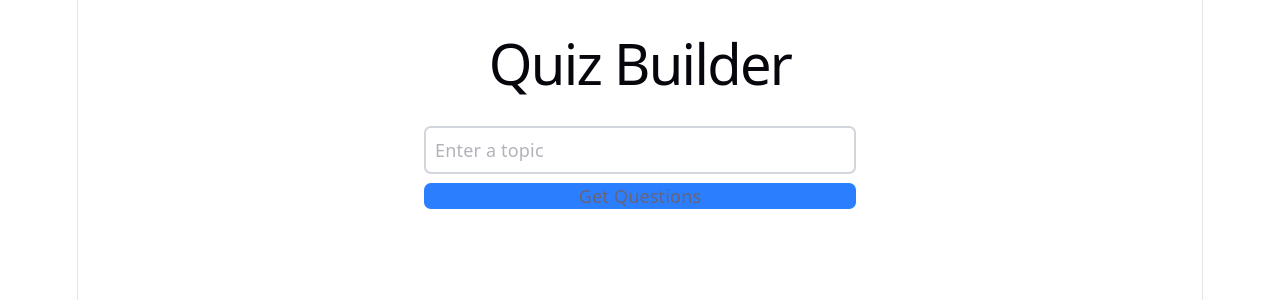
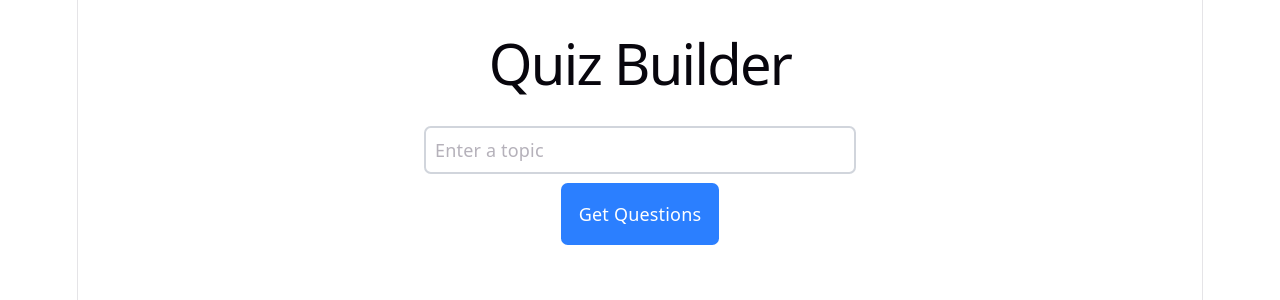
Before and after one commit to icress/quiz-builder, a React (Vite) app in the folder client/: page / in a window 1280 px wide. Shown: the top 300 px of the page. Built offline with nearby package versions, Linux system fonts and the light colour scheme.

Commit message:
disable button style

```diff
--- a/client/src/App.tsx
+++ b/client/src/App.tsx
@@ -70,7 +70,7 @@ function App() {
         {questions.length === 0 ? (
           <div className='flex flex-col gap-2 items-center'>
             <input className='w-sm border-2 border-gray-300 rounded-md p-2' type="text" placeholder="Enter a topic" value={topic} onChange={(e) => setTopic(e.target.value)} />
-            <button className='btn bg-blue-500 w-sm rounded-md' type="button" onClick={getQuestions} disabled={loading}>
+            <button disabled={loading} className={'btn bg-blue-500 w-auto rounded-md p-4 text-white' + (loading ? ' opacity-50 cursor-not-allowed' : '')} type="button" onClick={getQuestions}>
               Get Questions
             </button>
             {loading ? (
```
